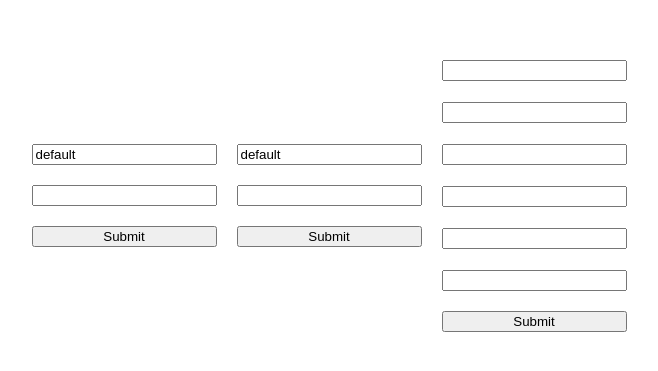
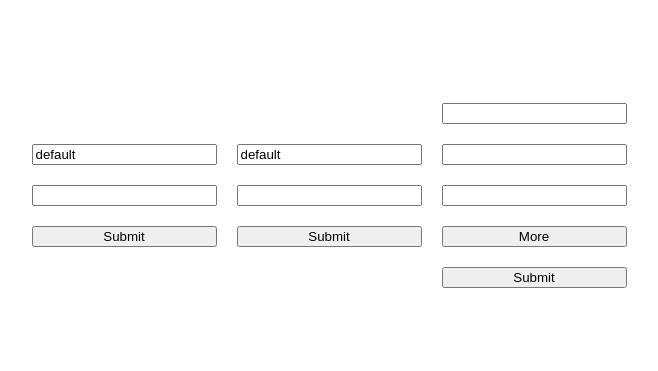
Before and after one commit to anthonysavchenko/try-react-hook-form, a React (Create React App) app: page / in a window 1280 px wide. Shown: the part 235-606 px from the top of the page, without its empty margins (311-969 px from the left). Built offline with nearby package versions, Linux system fonts and the light colour scheme.

Commit message:
More button

```diff
--- a/src/components/conditionalForm.js
+++ b/src/components/conditionalForm.js
@@ -2,8 +2,8 @@ import React from 'react';
 import { useForm } from 'react-hook-form';
 
 export default function ConditionalForm() {
-  const {register, handleSubmit, formState: {errors}} = useForm();
-  const onSubmit = data => console.log(data);
+  const {register, handleSubmit, trigger, formState: {errors, isSubmitted}} = useForm({shouldUnregister: true});
+  const onSubmit = data => console.log('data', data);
 
   const [valA, setValA] = React.useState('');
   const [valB, setValB] = React.useState('');
@@ -12,46 +12,37 @@ export default function ConditionalForm() {
   const [valE, setValE] = React.useState('');
   const [valF, setValF] = React.useState('');
 
+  const [more, setMore] = React.useState(false);
+
   const validate = React.useCallback(value => {
     if (!value) {
-      const emptyValues = [valA, valB, valC, valD, valE, valF].filter(val => !val);
-      console.log('emptyValues', emptyValues);
-      if (emptyValues.length > 3) {
-        console.log('bad validation');
-        return false;
-      }
+      const notEmptyValues = (more ? [valA, valB, valC, valD, valE, valF] : [valA, valB, valC]).filter(val => val);
+      return notEmptyValues.length >= 3;
     }
-    console.log('good validation');
     return true;
-  }, [valA, valB, valC, valD, valE, valF]);
+  }, [valA, valB, valC, valD, valE, valF, more]);
+
+  React.useEffect(() => {
+    if (more && isSubmitted) {
+      trigger(["d", "e", "f"]);
+    };
+  }, [more, isSubmitted, trigger]);
+
+  const errorStyle = {boxShadow: '0 0 0 2px red'};
 
   console.log(errors);
   return (
     <div className="noForm">
-      <div>
-        <input {...register("a", {onChange: (event) => {setValA(event.target.value);}, validate, deps: ["a", "b", "c", "d", "e", "f"]})} />
-        {errors.a && <span style={{color: 'red'}}>*</span>}
-      </div>
-      <div>
-        <input {...register("b", {onChange: (event) => {setValB(event.target.value);}, validate, deps: ["a", "b", "c", "d", "e", "f"]})} />
-        {errors.b && <span style={{color: 'red'}}>*</span>}
-      </div>
-      <div>
-        <input {...register("c", {onChange: (event) => {setValC(event.target.value);}, validate, deps: ["a", "b", "c", "d", "e", "f"]})} />
-        {errors.c && <span style={{color: 'red'}}>*</span>}
-      </div>
-      <div>
-        <input {...register("d", {onChange: (event) => {setValD(event.target.value);}, validate, deps: ["a", "b", "c", "d", "e", "f"]})} />
-        {errors.d && <span style={{color: 'red'}}>*</span>}
-      </div>
-      <div>
-        <input {...register("e", {onChange: (event) => {setValE(event.target.value);}, validate, deps: ["a", "b", "c", "d", "e", "f"]})} />
-        {errors.e && <span style={{color: 'red'}}>*</span>}
-      </div>
-      <div>
-        <input {...register("f", {onChange: (event) => {setValF(event.target.value);}, validate, deps: ["a", "b", "c", "d", "e", "f"]})} />
-        {errors.f && <span style={{color: 'red'}}>*</span>}
-      </div>
+      <input style={errors.a && errorStyle} {...register("a", {onChange: (event) => {setValA(event.target.value);}, validate, deps: ["a", "b", "c", "d", "e", "f"]})} />
+      <input style={errors.b && errorStyle} {...register("b", {onChange: (event) => {setValB(event.target.value);}, validate, deps: ["a", "b", "c", "d", "e", "f"]})} />
+      <input style={errors.c && errorStyle} {...register("c", {onChange: (event) => {setValC(event.target.value);}, validate, deps: ["a", "b", "c", "d", "e", "f"]})} />
+      {!more && <button onClick={() => setMore(true)}>More</button>}
+      {more && <>
+        <button onClick={() => setMore(false)}>Less</button>
+        <input style={errors.d && errorStyle} {...register("d", {onChange: (event) => {setValD(event.target.value);}, validate, deps: ["a", "b", "c", "d", "e", "f"]})} />
+        <input style={errors.e && errorStyle} {...register("e", {onChange: (event) => {setValE(event.target.value);}, validate, deps: ["a", "b", "c", "d", "e", "f"]})} />
+        <input style={errors.f && errorStyle} {...register("f", {onChange: (event) => {setValF(event.target.value);}, validate, deps: ["a", "b", "c", "d", "e", "f"]})} />
+      </>}
       <button onClick={handleSubmit(onSubmit)}>Submit</button>
     </div>
   );
```
